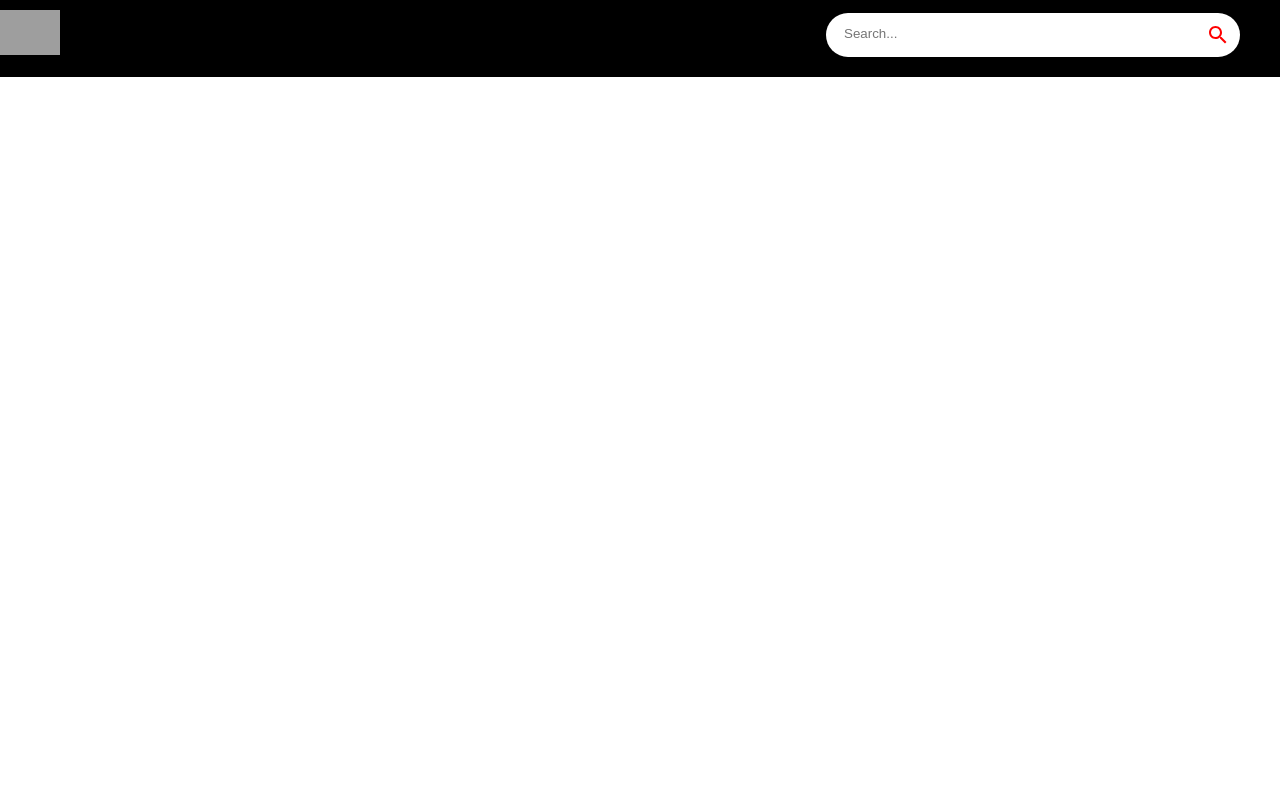
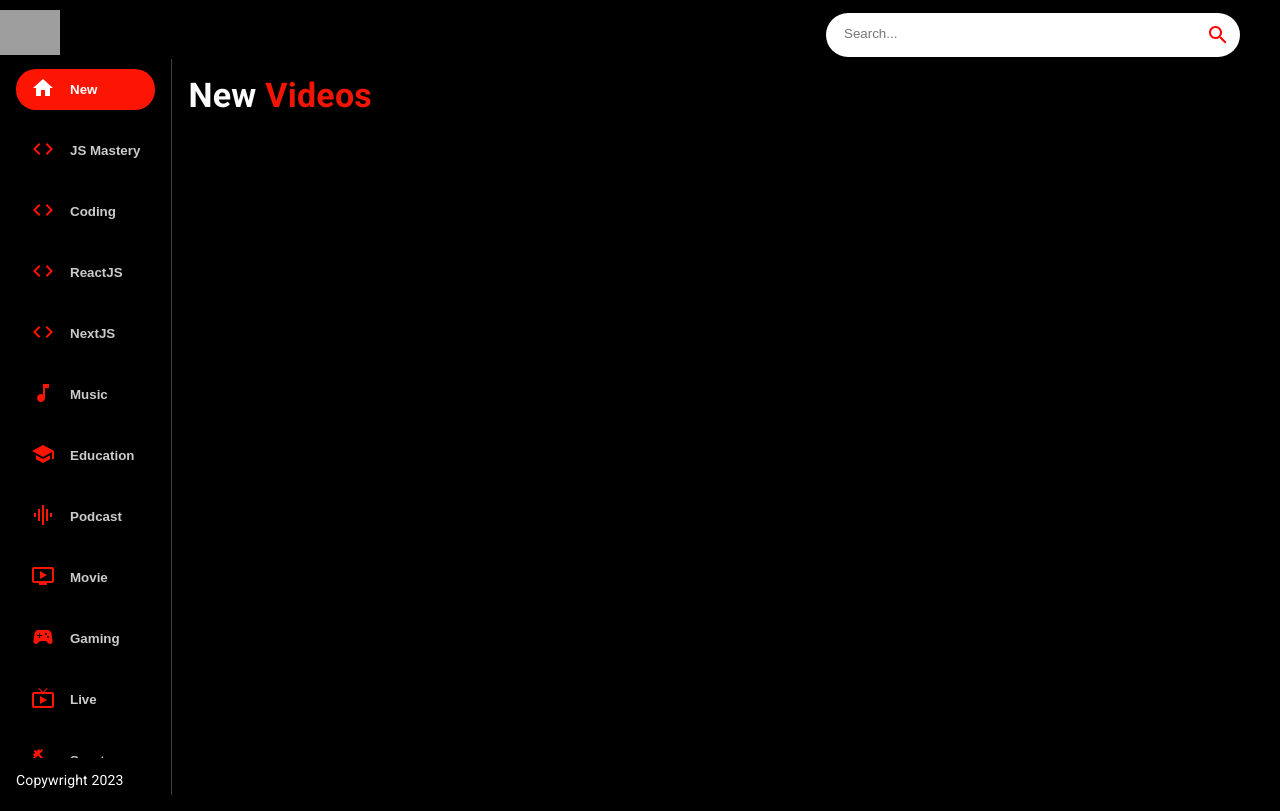
Before and after one commit to Tanzin-Ul-Islam/youtube-clone-react, a React (Create React App) app: page / in a window 1280 px wide. Built offline with nearby package versions, Linux system fonts and the light colour scheme; grey boxes are pictures that could not be loaded.

Commit message:
Sidebar component completed

```diff
--- a/src/component/Feed.jsx
+++ b/src/component/Feed.jsx
@@ -1,7 +1,21 @@
 import React from 'react'
-
+import { Box, Stack, Typography } from '@mui/material'
+import {Sidebar, Videos} from './';
 export default function Feed() {
   return (
-    <div>Feed</div>
+    <Stack sx={{ flexDirection: { sx: 'column', md: 'row' } }}>
+      <Box sx={{ height: { sx: 'auto', md: '92vh' }, borderRight: '1px solid #3d3d3d', px: { sx: 0, md: 2 } }}>
+        <Sidebar />
+        <Typography className="copyright" variant='body2' sx={{mt:1.5, color:'#fff'}}>
+          Copywright 2023
+        </Typography>
+      </Box>
+      <Box p={2} sx={{ overflowY:'auto', height:'90vh', flex:'2' }}>
+        <Typography variant='h4' fontWeight='bold' mb={2} sx={{color:'#fff'}}>
+          New <span style={{color:'#F31503'}}>Videos</span>
+        </Typography>
+        <Videos/>
+      </Box>
+    </Stack>
   )
 }
--- /dev/null
+++ b/src/component/Sidebar.jsx
@@ -0,0 +1,27 @@
+import React from 'react';
+import { Box, Stack, Typography } from '@mui/material';
+import { categories } from '../utils/constant';
+export default function Sidebar() {
+    const selectedCategory = "New";
+    return (
+        <Stack
+            direction={'row'}
+            sx={{ overflow: 'auto', height: { sx: 'auto', md: '95%' }, flexDirection: { md: 'column' } }}
+        >
+            {
+                categories.map(el=>{
+                    return(
+                        <button
+                            className='category-btn'
+                            style={{background:el.name === selectedCategory && '#FC1503', color:'white'}}
+                            key={el.name}
+                        >
+                            <span style={{color:el.name === selectedCategory ? 'white' : '#FC1503', marginRight:'15px'}}>{el.icon}</span>
+                            <span style={{opacity: el.name === selectedCategory ? '1' : '0.8'}}>{el.name}</span>
+                        </button>
+                    )
+                })
+            }
+        </Stack>
+    )
+}
--- /dev/null
+++ b/src/component/Videos.jsx
@@ -0,0 +1,7 @@
+import React from 'react'
+
+export default function Videos() {
+  return (
+    <div>Videos</div>
+  )
+}
--- a/src/component/index.js
+++ b/src/component/index.js
@@ -4,3 +4,5 @@ export {default as VideoDetails} from "./VideoDetails";
 export {default as ChannelDetails} from "./ChannelDetails";
 export {default as SearchFeed} from "./SearchFeed";
 export {default as SearchBar} from "./SearchBar";
+export {default as Sidebar} from "./Sidebar";
+export {default as Videos} from "./Videos";
```
